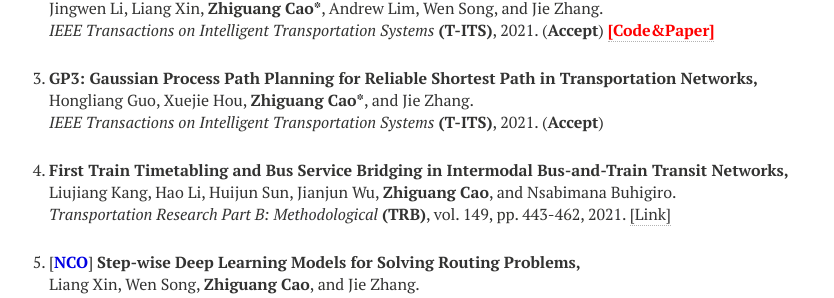
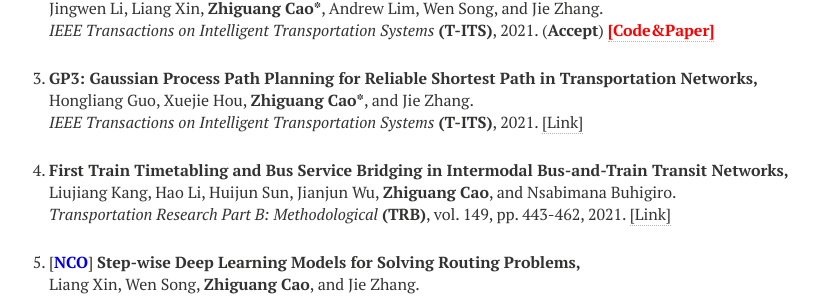
Before and after one commit to zhiguangcaosg/zhiguangcaosg.github.io, a Jekyll site: the page built from publications.md, in a window 1280 px wide and 900 px high, scrolled down 867 px. Shown: the part 149-447 px from the top of the window, without its empty margins (311-1145 px from the left). Built offline with Jekyll 4.4.1, drawn with Linux system fonts in a browser that asks for light colours; nearby versions of some CDN libraries.

Commit message:
Update publications.html

```diff
--- a/_layouts/publications.html
+++ b/_layouts/publications.html
@@ -228,7 +228,7 @@ div.bibtex pre { font-size: 75%; overflow: auto;  width: 100%; padding: 0em 0em;
 <p>
 <b>GP3: Gaussian Process Path Planning for Reliable Shortest Path in Transportation Networks,</b>
 <br> Hongliang Guo, Xuejie Hou, <b>Zhiguang Cao*</b>, and Jie Zhang.<br>
-<i> IEEE Transactions on Intelligent Transportation Systems</i> <b>(T-ITS)</b>, 2021. (<b>Accept</b>)
+<i> IEEE Transactions on Intelligent Transportation Systems</i> <b>(T-ITS)</b>, 2021. <a href="https://ieeexplore.ieee.org/document/9522098" target="_blank">[Link]</a>
 </p>
 </li>
 
```
